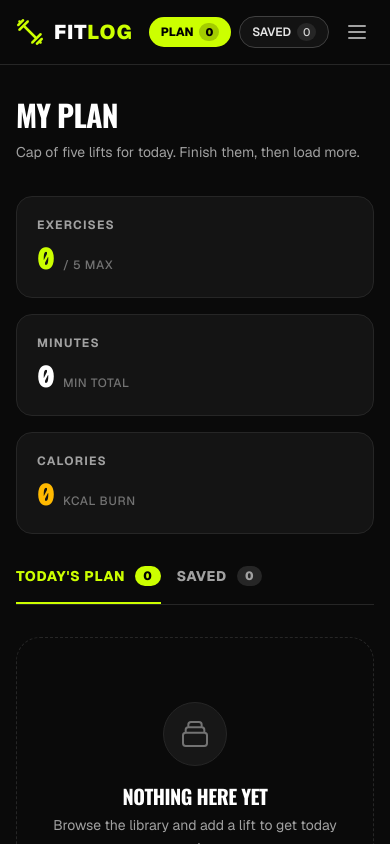
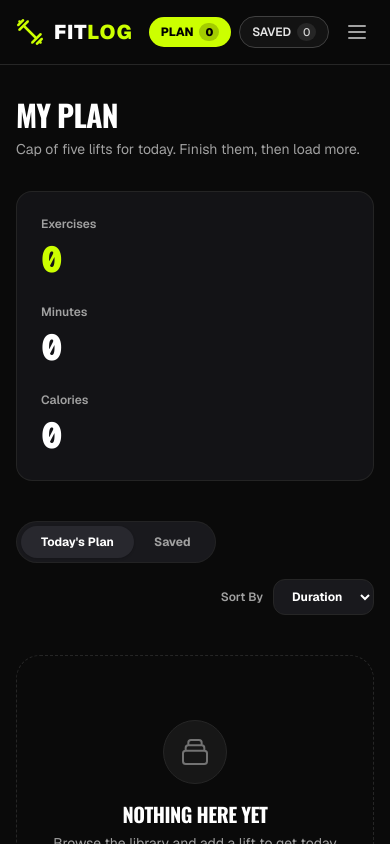
Before and after one commit to jm-jahed/assignment-06, a Next.js app: page /my-plan in a window 390 px wide. Shown: the top 844 px of the page. Built offline with nearby package versions, Linux system fonts and the light colour scheme.

Commit message:
style: align My Plan layout and workout cards to match exact Figma design

```diff
--- a/components/MyPlanContent.tsx
+++ b/components/MyPlanContent.tsx
@@ -1,13 +1,16 @@
 "use client";
 
-import React, { useState } from "react";
+import React, { useState, useMemo } from "react";
 import Link from "next/link";
 import { useFitLog } from "@/context/FitLogContext";
 import PlanWorkoutCard from "@/components/PlanWorkoutCard";
 
+type SortOption = "duration" | "calories" | "rating";
+
 export default function MyPlanContent() {
   const { todayPlan, savedWorkouts, isLoaded } = useFitLog();
   const [activeTab, setActiveTab] = useState<"plan" | "saved">("plan");
+  const [sortBy, setSortBy] = useState<SortOption>("duration");
 
   // Dynamic live metric calculations from todayPlan
   const totalExercises = todayPlan.length;
@@ -19,6 +22,26 @@ export default function MyPlanContent() {
     (sum, workout) => sum + (workout.caloriesBurned || 0),
     0
   );
+
+  // Sorted list for Today's Plan tab
+  const sortedTodayPlan = useMemo(() => {
+    return [...todayPlan].sort((a, b) => {
+      if (sortBy === "duration") return a.duration - b.duration;
+      if (sortBy === "calories") return b.caloriesBurned - a.caloriesBurned;
+      if (sortBy === "rating") return b.rating - a.rating;
+      return 0;
+    });
+  }, [todayPlan, sortBy]);
+
+  // Sorted list for Saved tab
+  const sortedSavedWorkouts = useMemo(() => {
+    return [...savedWorkouts].sort((a, b) => {
+      if (sortBy === "duration") return a.duration - b.duration;
+      if (sortBy === "calories") return b.caloriesBurned - a.caloriesBurned;
+      if (sortBy === "rating") return b.rating - a.rating;
+      return 0;
+    });
+  }, [savedWorkouts, sortBy]);
 
   // Loading state while restoring from localStorage
   if (!isLoaded) {
@@ -33,118 +56,110 @@ export default function MyPlanContent() {
   }
 
   return (
-    <div className="max-w-7xl mx-auto px-4 sm:px-6 lg:px-8 py-8 sm:py-12 space-y-8 sm:space-y-10">
+    <div className="max-w-7xl mx-auto px-4 sm:px-6 lg:px-8 py-8 sm:py-12 space-y-8">
       {/* 1. Page Header */}
-      <div className="space-y-2">
+      <div className="space-y-1.5">
         <h1 className="text-3xl sm:text-4xl md:text-5xl font-black uppercase tracking-tight text-white font-[family-name:var(--font-oswald)]">
           MY PLAN
         </h1>
-        <p className="text-neutral-400 text-sm sm:text-base max-w-2xl leading-relaxed">
+        <p className="text-neutral-400 text-sm sm:text-base max-w-2xl">
           Cap of five lifts for today. Finish them, then load more.
         </p>
       </div>
 
-      {/* 2. Live Metrics Cards */}
-      <div className="grid grid-cols-1 sm:grid-cols-3 gap-4 sm:gap-6">
-        {/* Exercises Metric */}
-        <div className="p-5 sm:p-6 rounded-2xl bg-neutral-900/80 border border-neutral-800 flex flex-col justify-between space-y-2">
-          <span className="text-xs font-bold uppercase tracking-widest text-neutral-400">
+      {/* 2. Unified Live Metrics Card (Matching Figma design) */}
+      <div className="rounded-2xl border border-neutral-800/90 bg-[#131316] p-6 sm:p-8">
+        <div className="grid grid-cols-1 sm:grid-cols-3 gap-6 sm:gap-12">
+          {/* Exercises */}
+          <div className="space-y-2">
+            <span className="block text-xs font-semibold text-neutral-400">
               Exercises
             </span>
-          <div className="flex items-baseline gap-2">
-            <span className="text-3xl sm:text-4xl font-black text-[#ccff00] font-mono">
+            <span className="block text-4xl sm:text-5xl font-black text-[#ccff00] font-mono">
               {totalExercises}
             </span>
-            <span className="text-xs font-medium text-neutral-500 uppercase tracking-wider">
-              / 5 Max
+          </div>
+
+          {/* Minutes */}
+          <div className="space-y-2">
+            <span className="block text-xs font-semibold text-neutral-400">
+              Minutes
+            </span>
+            <span className="block text-4xl sm:text-5xl font-black text-white font-mono">
+              {totalMinutes}
             </span>
           </div>
-        </div>
 
-        {/* Minutes Metric */}
-        <div className="p-5 sm:p-6 rounded-2xl bg-neutral-900/80 border border-neutral-800 flex flex-col justify-between space-y-2">
-          <span className="text-xs font-bold uppercase tracking-widest text-neutral-400">
-            Minutes
-          </span>
-          <div className="flex items-baseline gap-2">
-            <span className="text-3xl sm:text-4xl font-black text-white font-mono">
-              {totalMinutes}
-            </span>
-            <span className="text-xs font-medium text-neutral-500 uppercase tracking-wider">
-              Min Total
-            </span>
-          </div>
-        </div>
-
-        {/* Calories Metric */}
-        <div className="p-5 sm:p-6 rounded-2xl bg-neutral-900/80 border border-neutral-800 flex flex-col justify-between space-y-2">
-          <span className="text-xs font-bold uppercase tracking-widest text-neutral-400">
+          {/* Calories */}
+          <div className="space-y-2">
+            <span className="block text-xs font-semibold text-neutral-400">
               Calories
             </span>
-          <div className="flex items-baseline gap-2">
-            <span className="text-3xl sm:text-4xl font-black text-amber-400 font-mono">
+            <span className="block text-4xl sm:text-5xl font-black text-white font-mono">
               {totalCalories}
-            </span>
-            <span className="text-xs font-medium text-neutral-500 uppercase tracking-wider">
-              Kcal Burn
             </span>
           </div>
         </div>
       </div>
 
-      {/* 3. Navigation Tabs */}
-      <div className="border-b border-neutral-800 flex items-center gap-4 sm:gap-8">
+      {/* 3. Tabs & Sort Row (Matching Figma layout) */}
+      <div className="flex flex-col sm:flex-row items-stretch sm:items-center justify-between gap-4 pt-2">
+        {/* Left: Pill Tabs Container */}
+        <div className="bg-[#19191d] p-1 rounded-full border border-neutral-800/80 inline-flex items-center self-start">
           <button
             type="button"
             onClick={() => setActiveTab("plan")}
-          className={`pb-4 text-sm font-extrabold uppercase tracking-wider transition-all duration-200 border-b-2 flex items-center gap-2.5 focus:outline-none focus-visible:ring-2 focus-visible:ring-[#ccff00] rounded-t-sm ${
+            className={`px-5 py-2 rounded-full text-xs font-bold transition-all duration-200 focus:outline-none focus-visible:ring-2 focus-visible:ring-[#ccff00] ${
               activeTab === "plan"
-              ? "border-[#ccff00] text-[#ccff00]"
-              : "border-transparent text-neutral-400 hover:text-white"
+                ? "bg-[#28282e] text-white shadow-sm"
+                : "text-neutral-400 hover:text-white"
             }`}
             aria-selected={activeTab === "plan"}
             role="tab"
           >
-          <span>TODAY&apos;S PLAN</span>
-          <span
-            className={`px-2 py-0.5 rounded-full text-xs font-black ${
-              activeTab === "plan"
-                ? "bg-[#ccff00] text-black"
-                : "bg-neutral-800 text-neutral-400"
-            }`}
-          >
-            {todayPlan.length}
-          </span>
+            Today&apos;s Plan
           </button>
 
           <button
             type="button"
             onClick={() => setActiveTab("saved")}
-          className={`pb-4 text-sm font-extrabold uppercase tracking-wider transition-all duration-200 border-b-2 flex items-center gap-2.5 focus:outline-none focus-visible:ring-2 focus-visible:ring-[#ccff00] rounded-t-sm ${
+            className={`px-5 py-2 rounded-full text-xs font-bold transition-all duration-200 focus:outline-none focus-visible:ring-2 focus-visible:ring-[#ccff00] ${
               activeTab === "saved"
-              ? "border-[#ccff00] text-[#ccff00]"
-              : "border-transparent text-neutral-400 hover:text-white"
+                ? "bg-[#28282e] text-white shadow-sm"
+                : "text-neutral-400 hover:text-white"
             }`}
             aria-selected={activeTab === "saved"}
             role="tab"
           >
-          <span>SAVED</span>
-          <span
-            className={`px-2 py-0.5 rounded-full text-xs font-black ${
-              activeTab === "saved"
-                ? "bg-[#ccff00] text-black"
-                : "bg-neutral-800 text-neutral-400"
-            }`}
-          >
-            {savedWorkouts.length}
-          </span>
+            Saved
           </button>
         </div>
 
+        {/* Right: Sort Dropdown */}
+        <div className="flex items-center gap-2.5 self-end sm:self-auto">
+          <label
+            htmlFor="my-plan-sort"
+            className="text-xs font-semibold text-neutral-400 whitespace-nowrap"
+          >
+            Sort By
+          </label>
+          <select
+            id="my-plan-sort"
+            value={sortBy}
+            onChange={(e) => setSortBy(e.target.value as SortOption)}
+            className="bg-[#19191d] border border-neutral-800 text-white text-xs font-bold rounded-xl px-3.5 py-2 focus:outline-none focus:border-[#ccff00] focus:ring-1 focus:ring-[#ccff00] cursor-pointer transition-colors"
+          >
+            <option value="duration">Duration</option>
+            <option value="calories">Calories</option>
+            <option value="rating">Rating</option>
+          </select>
+        </div>
+      </div>
+
       {/* 4. Tab Content Area */}
-      <div>
+      <div className="pt-2">
         {activeTab === "plan" ? (
-          todayPlan.length === 0 ? (
+          sortedTodayPlan.length === 0 ? (
             /* Empty Today's Plan State */
             <div className="py-16 px-4 rounded-3xl border border-dashed border-neutral-800 bg-neutral-950/50 flex flex-col items-center text-center space-y-4">
               <div className="w-16 h-16 rounded-full bg-neutral-900 border border-neutral-800 flex items-center justify-center text-neutral-500">
@@ -175,7 +190,7 @@ export default function MyPlanContent() {
 
               <Link
                 href="/#library"
-                className="inline-flex items-center gap-2 bg-[#ccff00] hover:bg-[#b8e600] text-black font-extrabold text-xs uppercase tracking-wider px-6 py-3 rounded-xl transition-all duration-200 active:scale-95 focus:outline-none focus-visible:ring-2 focus-visible:ring-white shadow-[0_0_20px_rgba(204,255,0,0.2)]"
+                className="inline-flex items-center gap-2 bg-[#ccff00] hover:bg-[#b8e600] text-black font-extrabold text-xs uppercase tracking-wider px-6 py-3 rounded-full transition-all duration-200 active:scale-95 focus:outline-none focus-visible:ring-2 focus-visible:ring-white shadow-[0_0_20px_rgba(204,255,0,0.2)]"
               >
                 <span>Go to workouts</span>
                 <svg
@@ -195,14 +210,14 @@ export default function MyPlanContent() {
               </Link>
             </div>
           ) : (
-            /* Today's Plan Cards Grid */
-            <div className="grid grid-cols-1 sm:grid-cols-2 lg:grid-cols-3 gap-6">
-              {todayPlan.map((workout) => (
+            /* Today's Plan Horizontal Rows List */
+            <div className="space-y-4">
+              {sortedTodayPlan.map((workout) => (
                 <PlanWorkoutCard key={workout.id} workout={workout} />
               ))}
             </div>
           )
-        ) : savedWorkouts.length === 0 ? (
+        ) : sortedSavedWorkouts.length === 0 ? (
           /* Empty Saved Workouts State */
           <div className="py-16 px-4 rounded-3xl border border-dashed border-neutral-800 bg-neutral-950/50 flex flex-col items-center text-center space-y-4">
             <div className="w-16 h-16 rounded-full bg-neutral-900 border border-neutral-800 flex items-center justify-center text-neutral-500">
@@ -233,7 +248,7 @@ export default function MyPlanContent() {
 
             <Link
               href="/#library"
-              className="inline-flex items-center gap-2 border border-neutral-700 hover:border-neutral-500 bg-neutral-900 hover:bg-neutral-800 text-white font-extrabold text-xs uppercase tracking-wider px-6 py-3 rounded-xl transition-all duration-200 active:scale-95 focus:outline-none focus-visible:ring-2 focus-visible:ring-[#ccff00]"
+              className="inline-flex items-center gap-2 border border-neutral-700 hover:border-neutral-500 bg-neutral-900 hover:bg-neutral-800 text-white font-extrabold text-xs uppercase tracking-wider px-6 py-3 rounded-full transition-all duration-200 active:scale-95 focus:outline-none focus-visible:ring-2 focus-visible:ring-[#ccff00]"
             >
               <span>Go to workouts</span>
               <svg
@@ -253,9 +268,9 @@ export default function MyPlanContent() {
             </Link>
           </div>
         ) : (
-          /* Saved Cards Grid */
-          <div className="grid grid-cols-1 sm:grid-cols-2 lg:grid-cols-3 gap-6">
-            {savedWorkouts.map((workout) => (
+          /* Saved Horizontal Rows List */
+          <div className="space-y-4">
+            {sortedSavedWorkouts.map((workout) => (
               <PlanWorkoutCard
                 key={workout.id}
                 workout={workout}
--- a/components/PlanWorkoutCard.tsx
+++ b/components/PlanWorkoutCard.tsx
@@ -45,92 +45,40 @@ export default function PlanWorkoutCard({
 
   return (
     <div
-      className={`group relative flex flex-col justify-between rounded-2xl border transition-all duration-300 ${
+      className={`group relative flex flex-col sm:flex-row items-start sm:items-center justify-between p-4 sm:p-5 rounded-2xl border transition-all duration-300 gap-4 sm:gap-6 ${
         completed && !isSavedTab
-          ? "bg-neutral-950/80 border-neutral-800/80 opacity-90 shadow-none"
-          : "bg-neutral-900/70 border-neutral-800 hover:border-neutral-700 hover:bg-neutral-900 shadow-lg hover:shadow-2xl"
+          ? "bg-[#121215]/90 border-neutral-800/80"
+          : "bg-[#131316] border-neutral-800/90 hover:border-neutral-700 shadow-md"
       }`}
     >
-      {/* Top Section: Image & Remove Button */}
-      <div className="relative w-full aspect-[16/10] rounded-t-2xl overflow-hidden bg-neutral-950">
+      {/* Left: Thumbnail & Workout Info */}
+      <div className="flex flex-col sm:flex-row items-start sm:items-center gap-4 flex-1 min-w-0">
+        {/* Thumbnail Image */}
+        <div className="relative w-full sm:w-36 h-28 sm:h-20 rounded-xl overflow-hidden bg-neutral-950 flex-shrink-0 border border-neutral-800/60">
           <Image
             src={workout.image}
-          alt={`Demonstration of ${workout.name}`}
+            alt={`Illustration of ${workout.name}`}
             fill
-          sizes="(max-width: 768px) 100vw, (max-width: 1200px) 50vw, 33vw"
-          className={`object-cover transition-transform duration-500 group-hover:scale-105 ${
-            completed && !isSavedTab ? "grayscale-[40%]" : ""
+            sizes="(max-width: 640px) 100vw, 150px"
+            className={`object-cover transition-transform duration-300 group-hover:scale-105 ${
+              completed && !isSavedTab ? "grayscale-[30%]" : ""
             }`}
           />
-        {/* Subtle gradient overlay */}
-        <div className="absolute inset-0 bg-gradient-to-t from-neutral-950 via-transparent to-black/40" />
-
-        {/* Completed Badge overlay if marked done */}
-        {completed && !isSavedTab && (
-          <div className="absolute top-3 left-3 bg-[#ccff00] text-black px-3 py-1 rounded-full text-xs font-black uppercase tracking-wider flex items-center gap-1.5 shadow-md">
-            <svg
-              className="w-3.5 h-3.5"
-              fill="none"
-              stroke="currentColor"
-              viewBox="0 0 24 24"
-              aria-hidden="true"
-            >
-              <path
-                strokeLinecap="round"
-                strokeLinejoin="round"
-                strokeWidth="3"
-                d="M5 13l4 4L19 7"
-              />
-            </svg>
-            <span>Completed</span>
-          </div>
-        )}
-
-        {/* Remove Button (X) */}
-        <button
-          type="button"
-          onClick={isSavedTab ? handleRemoveFromSaved : handleRemoveFromPlan}
-          aria-label={
-            isSavedTab
-              ? "Remove workout from saved list"
-              : "Remove workout from today's plan"
-          }
-          className="absolute top-3 right-3 p-2 rounded-full bg-black/60 hover:bg-red-500/90 text-neutral-300 hover:text-white backdrop-blur-md border border-white/10 hover:border-red-500 transition-all duration-200 focus:outline-none focus-visible:ring-2 focus-visible:ring-white"
-        >
-          <svg
-            className="w-4 h-4"
-            fill="none"
-            stroke="currentColor"
-            viewBox="0 0 24 24"
-            aria-hidden="true"
-          >
-            <path
-              strokeLinecap="round"
-              strokeLinejoin="round"
-              strokeWidth="2.5"
-              d="M6 18L18 6M6 6l12 12"
-            />
-          </svg>
-        </button>
         </div>
 
-      {/* Body Content */}
-      <div className="p-5 flex-1 flex flex-col justify-between space-y-4">
-        <div className="space-y-2">
-          {/* Equipment Badge */}
-          <div className="flex items-center gap-2">
-            <span className="px-2.5 py-0.5 rounded-full text-[10px] font-extrabold uppercase tracking-widest bg-neutral-800 text-neutral-300 border border-neutral-700">
-              {workout.equipment}
-            </span>
-          </div>
-
-          {/* Title */}
-          <h3 className="text-xl font-black uppercase tracking-tight text-white font-[family-name:var(--font-oswald)] line-clamp-1">
+        {/* Info Column */}
+        <div className="space-y-1 flex-1 min-w-0">
+          <h3 className="text-base sm:text-lg font-black uppercase tracking-tight text-white font-[family-name:var(--font-oswald)] truncate">
             {workout.name}
           </h3>
 
-          {/* Quick Specs */}
-          <div className="grid grid-cols-2 gap-2 text-xs pt-1 text-neutral-400">
+          <p className="text-xs sm:text-sm text-neutral-400 font-medium truncate">
+            {workout.equipment}
+          </p>
+
+          {/* Specs inline row with icons */}
+          <div className="flex items-center gap-4 text-xs font-semibold pt-1 text-neutral-300">
+            {/* Duration */}
             <div className="flex items-center gap-1.5">
               <svg
                 className="w-3.5 h-3.5 text-[#ccff00]"
@@ -148,9 +96,28 @@ export default function PlanWorkoutCard({
               </svg>
               <span>{workout.duration} min</span>
             </div>
+
+            {/* Calories */}
             <div className="flex items-center gap-1.5">
               <svg
-                className="w-3.5 h-3.5 text-amber-400"
+                className="w-3.5 h-3.5 text-[#ccff00]"
+                fill="currentColor"
+                viewBox="0 0 20 20"
+                aria-hidden="true"
+              >
+                <path
+                  fillRule="evenodd"
+                  d="M12.395 2.553a1 1 0 00-1.45-.385c-.345.23-.614.558-.822.88-.42.65-.845 1.545-.845 2.569 0 .438.1.86.273 1.235A6.002 6.002 0 004 12c0 3.314 2.686 6 6 6s6-2.686 6-6c0-2.42-1.433-4.505-3.605-5.447z"
+                  clipRule="evenodd"
+                />
+              </svg>
+              <span>{workout.caloriesBurned} kcal</span>
+            </div>
+
+            {/* Rating */}
+            <div className="flex items-center gap-1">
+              <svg
+                className="w-3.5 h-3.5 text-white"
                 fill="none"
                 stroke="currentColor"
                 viewBox="0 0 24 24"
@@ -160,58 +127,41 @@ export default function PlanWorkoutCard({
                   strokeLinecap="round"
                   strokeLinejoin="round"
                   strokeWidth="2"
-                  d="M17.657 18.657A8 8 0 016.343 7.343S7 9 9 10c0-2 .5-5 2.986-7C14 5 16.09 5.777 17.656 7.343A7.975 7.975 0 0120 13a7.975 7.975 0 01-2.343 5.657z"
+                  d="M11.049 2.927c.3-.921 1.603-.921 1.902 0l1.519 4.674a1 1 0 00.95.69h4.915c.969 0 1.371 1.24.588 1.81l-3.976 2.888a1 1 0 00-.363 1.118l1.518 4.674c.3.922-.755 1.688-1.538 1.118l-3.976-2.888a1 1 0 00-1.176 0l-3.976 2.888c-.783.57-1.838-.197-1.538-1.118l1.518-4.674a1 1 0 00-.363-1.118l-3.976-2.888c-.784-.57-.38-1.81.588-1.81h4.914a1 1 0 00.951-.69l1.519-4.674z"
                 />
               </svg>
-              <span>{workout.caloriesBurned} kcal</span>
+              <span>{workout.rating}</span>
+            </div>
           </div>
         </div>
       </div>
 
-        {/* Actions Footer */}
-        <div className="pt-3 border-t border-neutral-800/80 flex flex-col sm:flex-row items-stretch sm:items-center gap-2">
-          {/* View Details Link */}
+      {/* Right: Actions Row (View Details, Mark as Done, Remove X) */}
+      <div className="flex items-center gap-3 w-full sm:w-auto justify-end pt-2 sm:pt-0 border-t sm:border-t-0 border-neutral-800">
+        {/* View Details Button */}
         <Link
           href={`/workout/${workout.id}`}
-            className="flex-1 inline-flex items-center justify-center gap-1.5 px-4 py-2.5 rounded-xl border border-neutral-700 hover:border-neutral-500 bg-neutral-800/60 hover:bg-neutral-800 text-xs font-bold uppercase tracking-wider text-neutral-200 hover:text-white transition-all duration-200 focus:outline-none focus-visible:ring-2 focus-visible:ring-[#ccff00]"
+          className="px-4 py-2 rounded-full border border-neutral-700 bg-neutral-900/80 hover:bg-neutral-800 text-white text-xs font-bold transition-all focus:outline-none focus-visible:ring-2 focus-visible:ring-[#ccff00]"
         >
-            <span>View Details</span>
-            <svg
-              className="w-3.5 h-3.5"
-              fill="none"
-              stroke="currentColor"
-              viewBox="0 0 24 24"
-              aria-hidden="true"
-            >
-              <path
-                strokeLinecap="round"
-                strokeLinejoin="round"
-                strokeWidth="2"
-                d="M9 5l7 7-7 7"
-              />
-            </svg>
+          View Details
         </Link>
 
-          {/* Mark as Done Button (Only for Today's Plan tab) */}
+        {/* Mark as Done Button (Only on Today's Plan tab) */}
         {!isSavedTab && (
           <button
             type="button"
             onClick={handleToggleDone}
-              className={`flex-1 inline-flex items-center justify-center gap-1.5 px-4 py-2.5 rounded-xl text-xs font-extrabold uppercase tracking-wider transition-all duration-200 focus:outline-none focus-visible:ring-2 focus-visible:ring-[#ccff00] active:scale-95 ${
+            className={`px-4 py-2 rounded-full text-xs font-extrabold transition-all focus:outline-none focus-visible:ring-2 focus-visible:ring-[#ccff00] flex items-center gap-1.5 ${
               completed
-                  ? "bg-[#ccff00] text-black hover:bg-[#b8e600] shadow-[0_0_15px_rgba(204,255,0,0.2)]"
-                  : "border border-neutral-700 hover:border-[#ccff00]/60 bg-neutral-900 text-neutral-300 hover:text-[#ccff00]"
+                ? "bg-[#ccff00] text-black hover:bg-[#b8e600] shadow-[0_0_12px_rgba(204,255,0,0.3)]"
+                : "border border-neutral-700 hover:border-[#ccff00]/60 bg-neutral-900 text-white hover:text-[#ccff00]"
             }`}
             aria-label={
-                completed
-                  ? "Workout marked as done"
-                  : "Mark workout as done"
+              completed ? "Workout marked as done" : "Mark workout as done"
             }
           >
-              {completed ? (
-                <>
             <svg
-                    className="w-3.5 h-3.5 text-black"
+              className="w-3.5 h-3.5"
               fill="none"
               stroke="currentColor"
               viewBox="0 0 24 24"
@@ -224,12 +174,23 @@ export default function PlanWorkoutCard({
                 d="M5 13l4 4L19 7"
               />
             </svg>
-                  <span>Done</span>
-                </>
-              ) : (
-                <>
+            <span>Mark as Done</span>
+          </button>
+        )}
+
+        {/* Remove Button (X) */}
+        <button
+          type="button"
+          onClick={isSavedTab ? handleRemoveFromSaved : handleRemoveFromPlan}
+          aria-label={
+            isSavedTab
+              ? "Remove workout from saved list"
+              : "Remove workout from today's plan"
+          }
+          className="p-2 rounded-full text-neutral-400 hover:text-white hover:bg-neutral-800 transition-colors focus:outline-none focus-visible:ring-2 focus-visible:ring-white ml-1"
+        >
           <svg
-                    className="w-3.5 h-3.5 text-neutral-400 group-hover:text-[#ccff00]"
+            className="w-4 h-4"
             fill="none"
             stroke="currentColor"
             viewBox="0 0 24 24"
@@ -238,16 +199,11 @@ export default function PlanWorkoutCard({
             <path
               strokeLinecap="round"
               strokeLinejoin="round"
-                      strokeWidth="2.5"
-                      d="M9 12l2 2 4-4m6 2a9 9 0 11-18 0 9 9 0 0118 0z"
+              strokeWidth="2"
+              d="M6 18L18 6M6 6l12 12"
             />
           </svg>
-                  <span>Mark as Done</span>
-                </>
-              )}
         </button>
-          )}
-        </div>
       </div>
     </div>
   );
```
Lines whose indentation alone changed are shown as unchanged.
